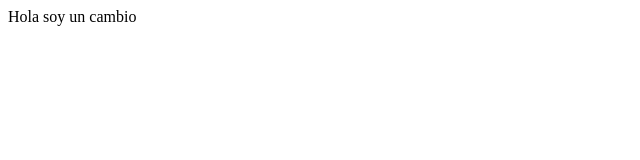
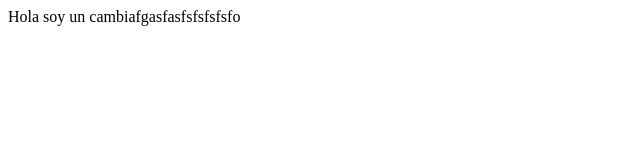
Before and after one commit to nawesan12/muestra-git, a plain HTML site: page index.html in a window 1280 px wide. Shown: the whole page, without its empty margins (0-640 px from the left). Drawn offline with Linux system fonts and the light colour scheme.

Commit message:
Update index.html

```diff
--- a/index.html
+++ b/index.html
@@ -5,5 +5,5 @@
     <meta name="viewport" content="width=device-width, initial-scale=1.0" />
     <title>Document</title>
   </head>
-  <body>Hola soy un cambio</body>
+  <body>Hola soy un cambiafgasfasfsfsfsfsfo</body>
 </html>
```
